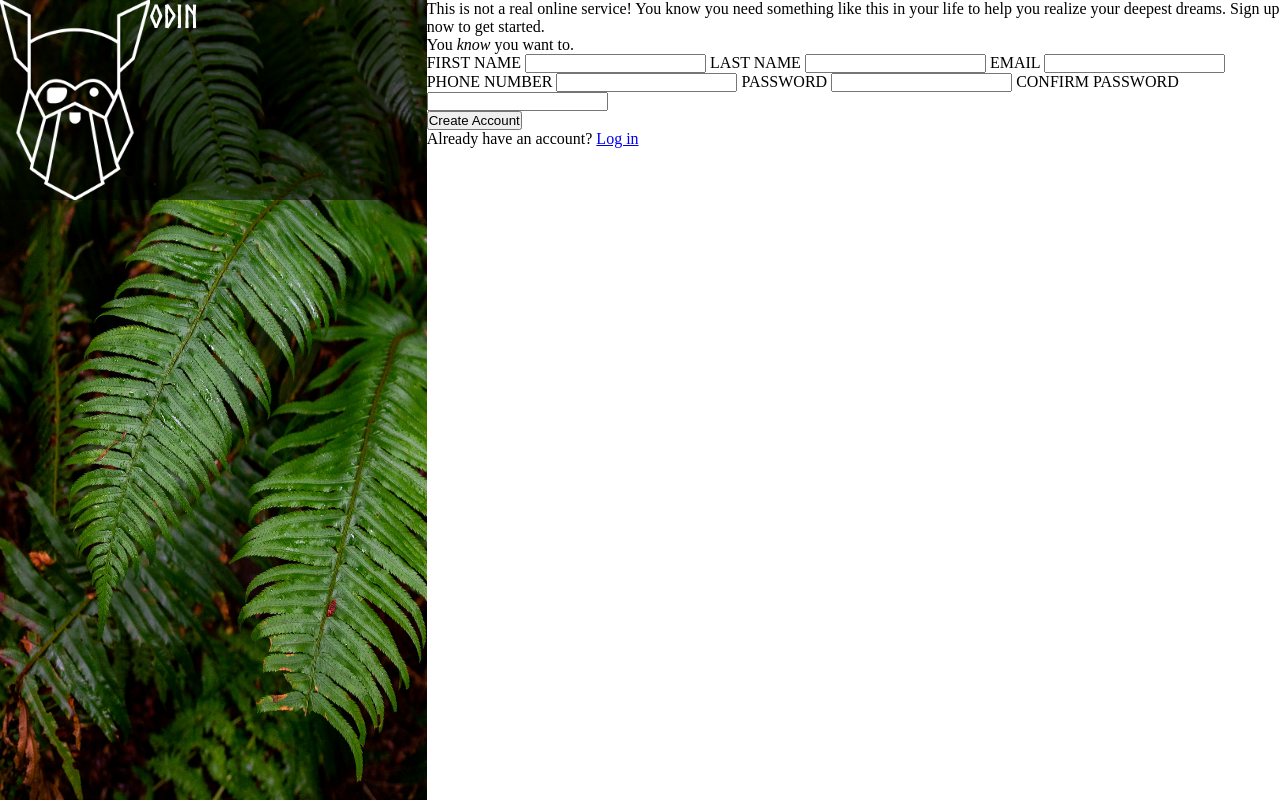
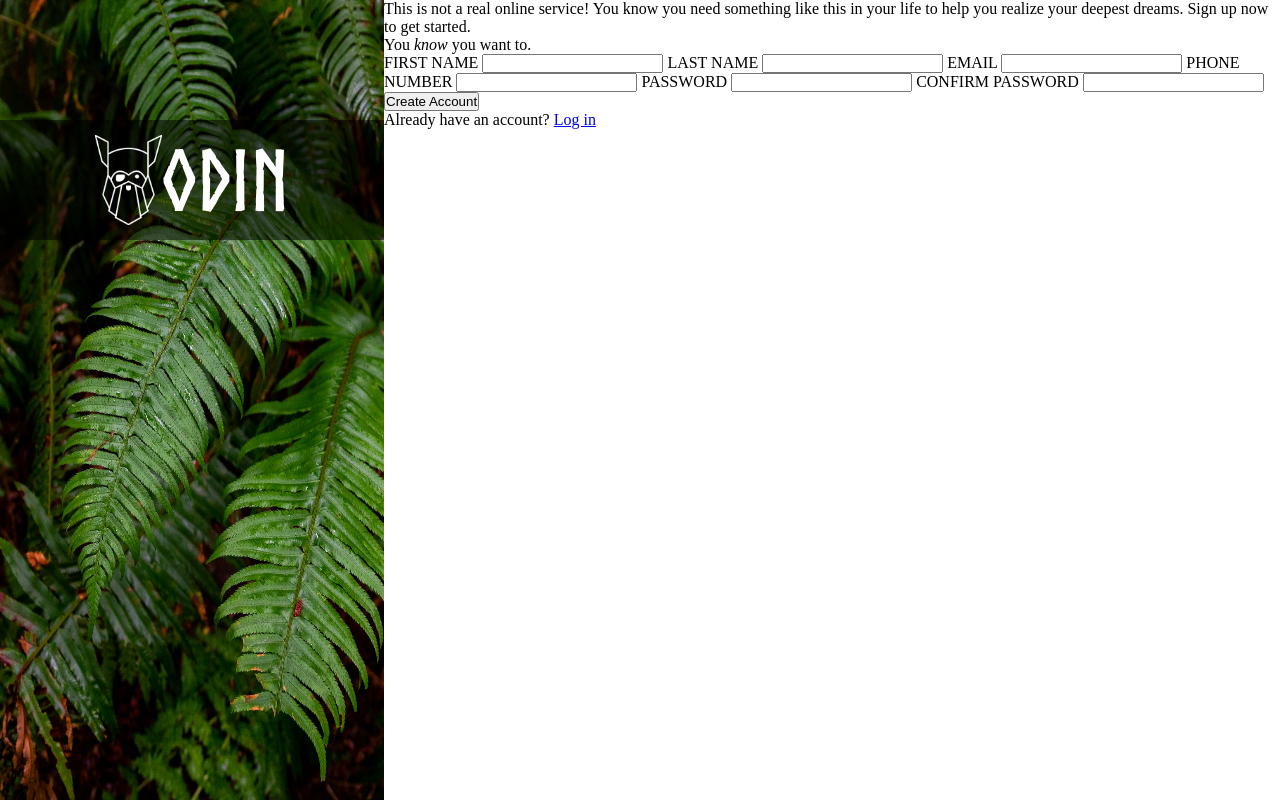
Before and after one commit to vincent585/sign-up-form, a plain HTML site: page index.html in a window 1280 px wide. Drawn offline with Linux system fonts and the light colour scheme.

Commit message:
center logo

```diff
--- a/css/style.css
+++ b/css/style.css
@@ -15,11 +15,13 @@
 }
 
 .logo-container {
-    flex: 1 2 0;
+    flex: 1 2 30%;
     min-height: 100%;
     position: relative;
-    justify-content: center;
-    align-items: center;
+}
+
+.form-container {
+    flex: 2 1 70%;
 }
 
 .logo {
@@ -28,24 +30,23 @@
     color: #FFF;
     background: rgba(0, 0, 0, .5);
     width: 100%;
-    height: 25%;
+    height: 15%;
+    justify-content: center;
+    align-items: center;
+    top: 15%;
 }
 
 .logo img {
-    flex: 1;
+    max-width: fit-content;
+    max-height: 75%;
 }
 
 .logo p {
-    font-size: 32px;
+    font-size: 84px;
     font-family: norseBold, monospace, sans-serif;
-    flex: 2 1 0;
 }
 
 .logo-container img {
     width: 100%;
     height: 100%;
 }
-
-.form-container {
-    flex: 2 1 0;
-}
```
